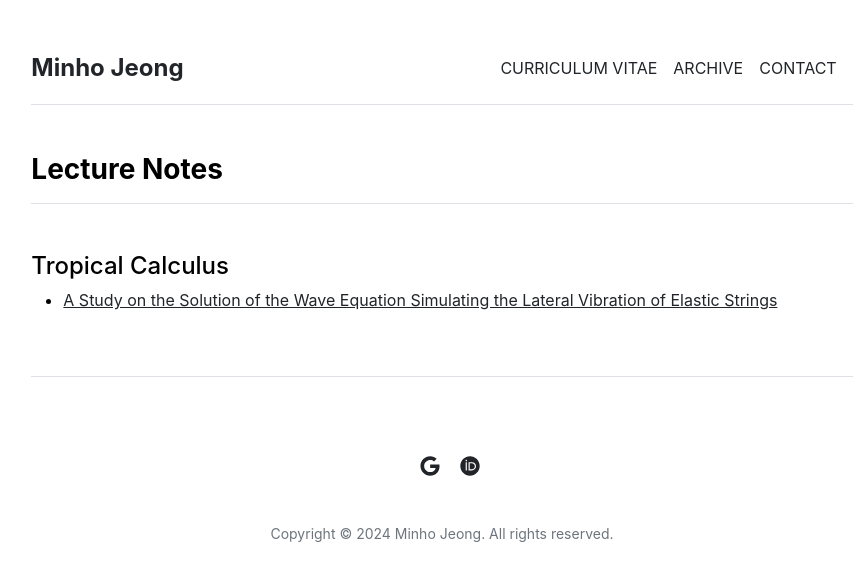
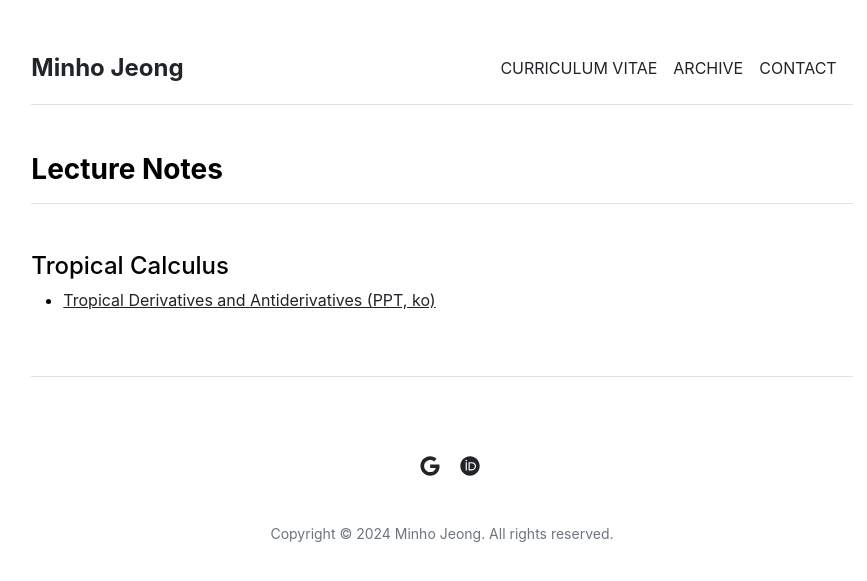
Before and after one commit to mino-jeong/mino-jeong.github.io, a Jekyll site: the page built from archive/lecture-notes.md, in a window 1280 px wide. Shown: the top 581 px of the page, without its empty margins (198-1065 px from the left). Built offline with Jekyll 4.4.1, drawn with Linux system fonts in a browser that asks for light colours.

Commit message:
Update lecture-notes.md

```diff
--- a/archive/lecture-notes.md
+++ b/archive/lecture-notes.md
@@ -5,4 +5,4 @@ title: "Lecture Notes"
 
 #### Tropical Calculus
 
-* [A Study on the Solution of the Wave Equation Simulating the Lateral Vibration of Elastic Strings](/archive/mathematics/PDE-research-2023.pdf)
+* [Tropical Derivatives and Antiderivatives (PPT, ko)](/archive/lecture-notes/tropical-calculus-ppt.pdf)
```
